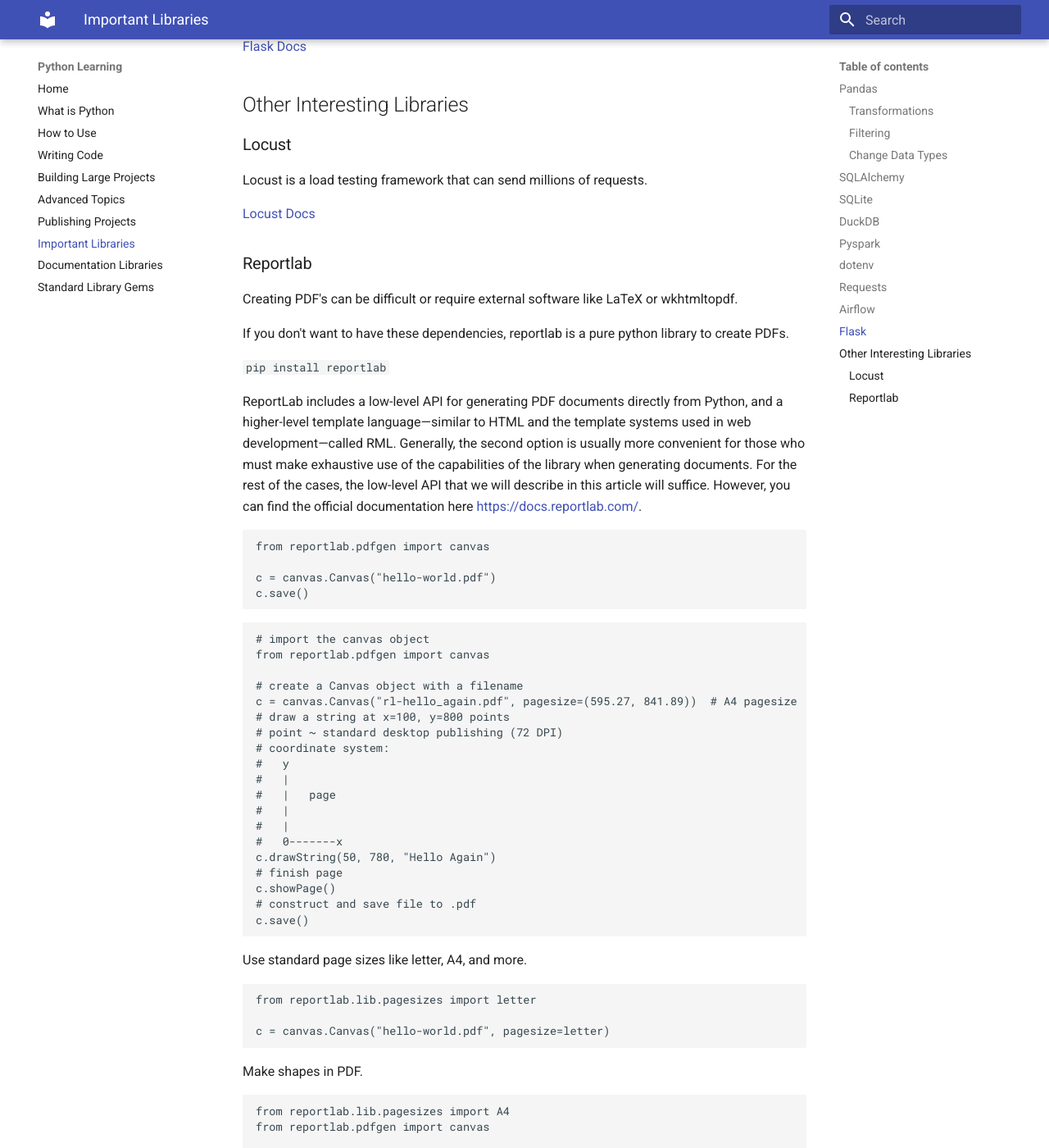
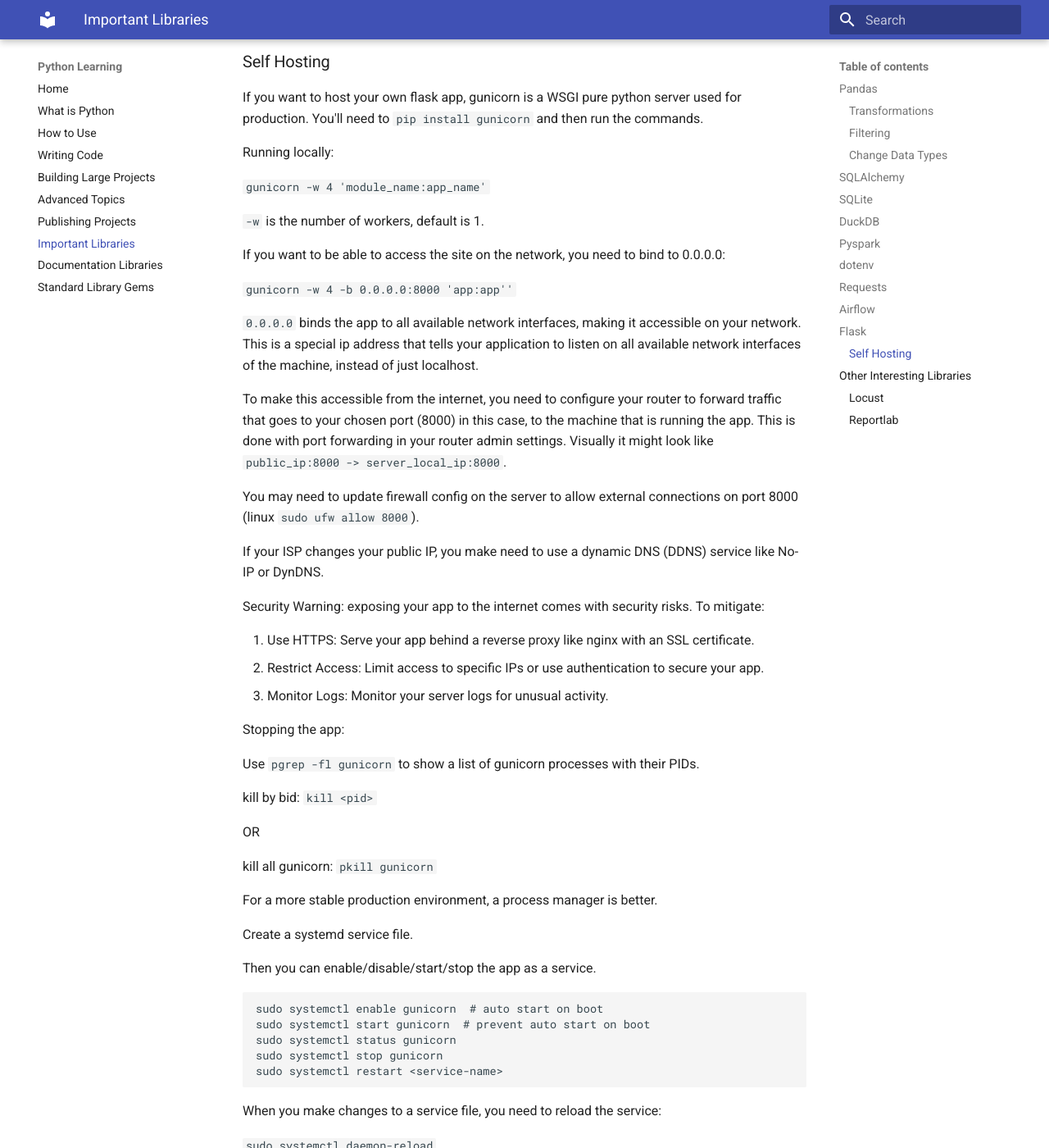
Before and after one commit to ty-anderson/python_quickstart, an MkDocs documentation site: the page built from docs/docs_7_important_libraries.md, in a window 1280 px wide and 1400 px high, scrolled down 5581 px. Shown: the whole window at 82% size. Built offline with MkDocs 1.6.1 and Material for MkDocs 9.7.7, drawn with Linux system fonts in a browser that asks for light colours.

Commit message:
update flask info

````diff
--- a/docs/docs_7_important_libraries.md
+++ b/docs/docs_7_important_libraries.md
@@ -261,6 +261,69 @@
 Flask is a popular web app framework. It is very lightweight and has many "plugin" type packages that are built to
 be pieced together to achieve all desired features.
 
+### Self Hosting
+
+If you want to host your own flask app, gunicorn is a WSGI pure python server used for production.
+You'll need to ``pip install gunicorn`` and then run the commands.
+
+Running locally:
+
+``gunicorn -w 4 'module_name:app_name'``
+
+``-w`` is the number of workers, default is 1.
+
+If you want to be able to access the site on the network, you need to bind to 0.0.0.0:
+
+``gunicorn -w 4 -b 0.0.0.0:8000 'app:app''``
+
+``0.0.0.0`` binds the app to all available network interfaces, making it accessible on your network.
+This is a special ip address that tells your application to listen on all available network interfaces
+of the machine, instead of just localhost.
+
+To make this accessible from the internet, you need to configure your router to forward traffic that
+goes to your chosen port (8000) in this case, to the machine that is running the app. This is done
+with port forwarding in your router admin settings. Visually it might look like
+``public_ip:8000 -> server_local_ip:8000``.
+
+You may need to update firewall config on the server to allow external connections
+on port 8000 (linux ``sudo ufw allow 8000``).
+
+If your ISP changes your public IP, you make need to use a dynamic DNS (DDNS) service like No-IP or DynDNS.
+
+Security Warning: exposing your app to the internet comes with security risks. To mitigate:
+
+1. Use HTTPS: Serve your app behind a reverse proxy like nginx with an SSL certificate.
+2. Restrict Access: Limit access to specific IPs or use authentication to secure your app.
+3. Monitor Logs: Monitor your server logs for unusual activity.
+
+Stopping the app:
+
+Use ``pgrep -fl gunicorn`` to show a list of gunicorn processes with their PIDs.
+
+kill by bid: ``kill <pid>``
+
+OR
+
+kill all gunicorn: ``pkill gunicorn``
+
+For a more stable production environment, a process manager is better.
+
+Create a systemd service file.
+
+Then you can enable/disable/start/stop the app as a service.
+
+```
+sudo systemctl enable gunicorn  # auto start on boot
+sudo systemctl start gunicorn  # prevent auto start on boot
+sudo systemctl status gunicorn
+sudo systemctl stop gunicorn
+sudo systemctl restart <service-name>
+```
+
+When you make changes to a service file, you need to reload the service:
+
+``sudo systemctl daemon-reload``
+
 [Flask Docs](https://flask.palletsprojects.com/en/stable/)
 
 ## Other Interesting Libraries
````
